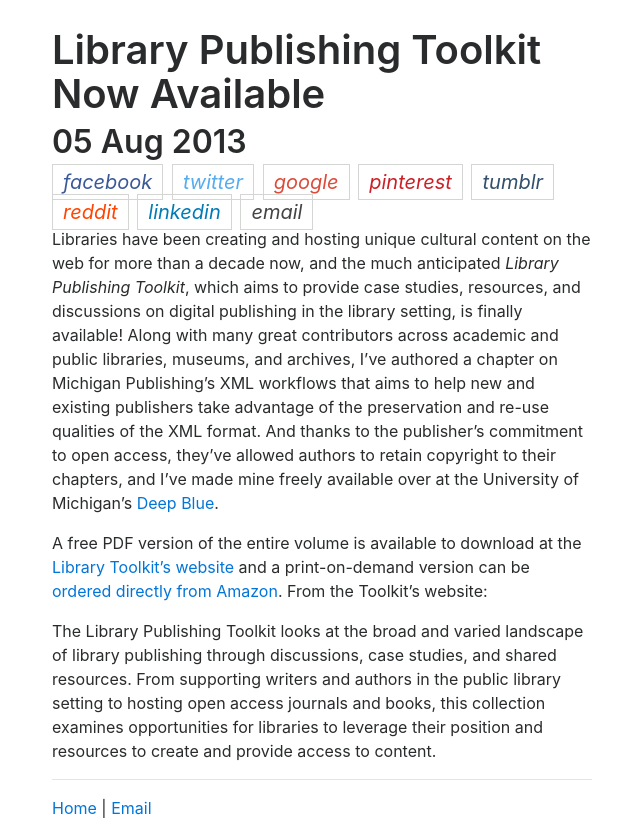
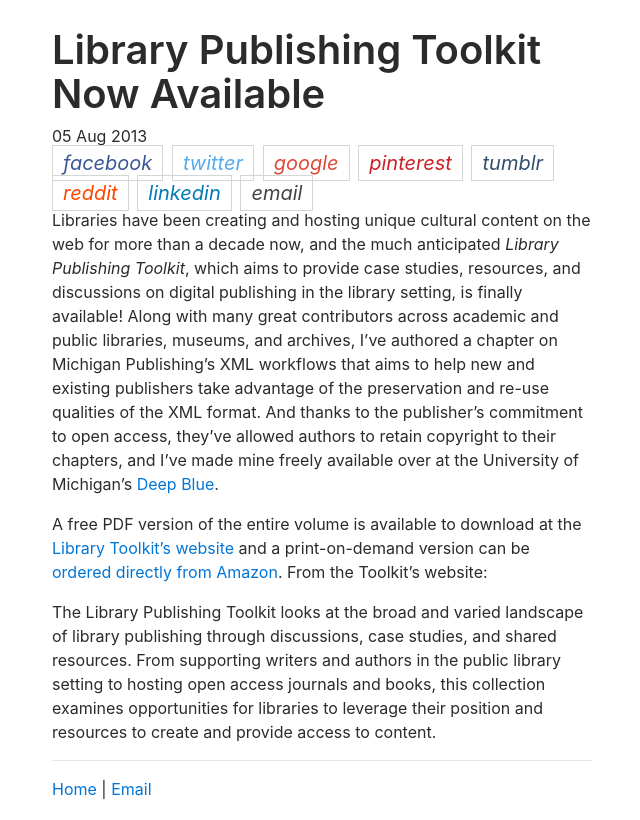
Before and after one commit to devsdesign/BlogDevsDesign, a Jekyll site: the page built from _posts/2013-08-05-library-publishing-toolkit-now-available.md, in a window 1280 px wide. Shown: the part 143-963 px from the top of the page, without its empty margins (318-958 px from the left). Built offline with Jekyll 4.4.1, drawn with Linux system fonts in a browser that asks for light colours; comment, search, counter and statistics services are not loaded.

Commit message:
Update post.html

```diff
--- a/_layouts/post.html
+++ b/_layouts/post.html
@@ -12,9 +12,9 @@
 		<div class="note single">
 			<h1 class="title">{{ page.title }}</h1>
 
-			<h2 class="date"><info datetime="{{ page.date }}">
+			<div class="date"><info datetime="{{ page.date }}">
 				{{ page.date | date_to_string }} {% if page.author %} by {{ page.author }} {% endif %}
-			</info></h2>
+			</info></div>
 			{% include share-bar.html %}
 			<!-- Post content -->
 			<div class="notebody">
```
